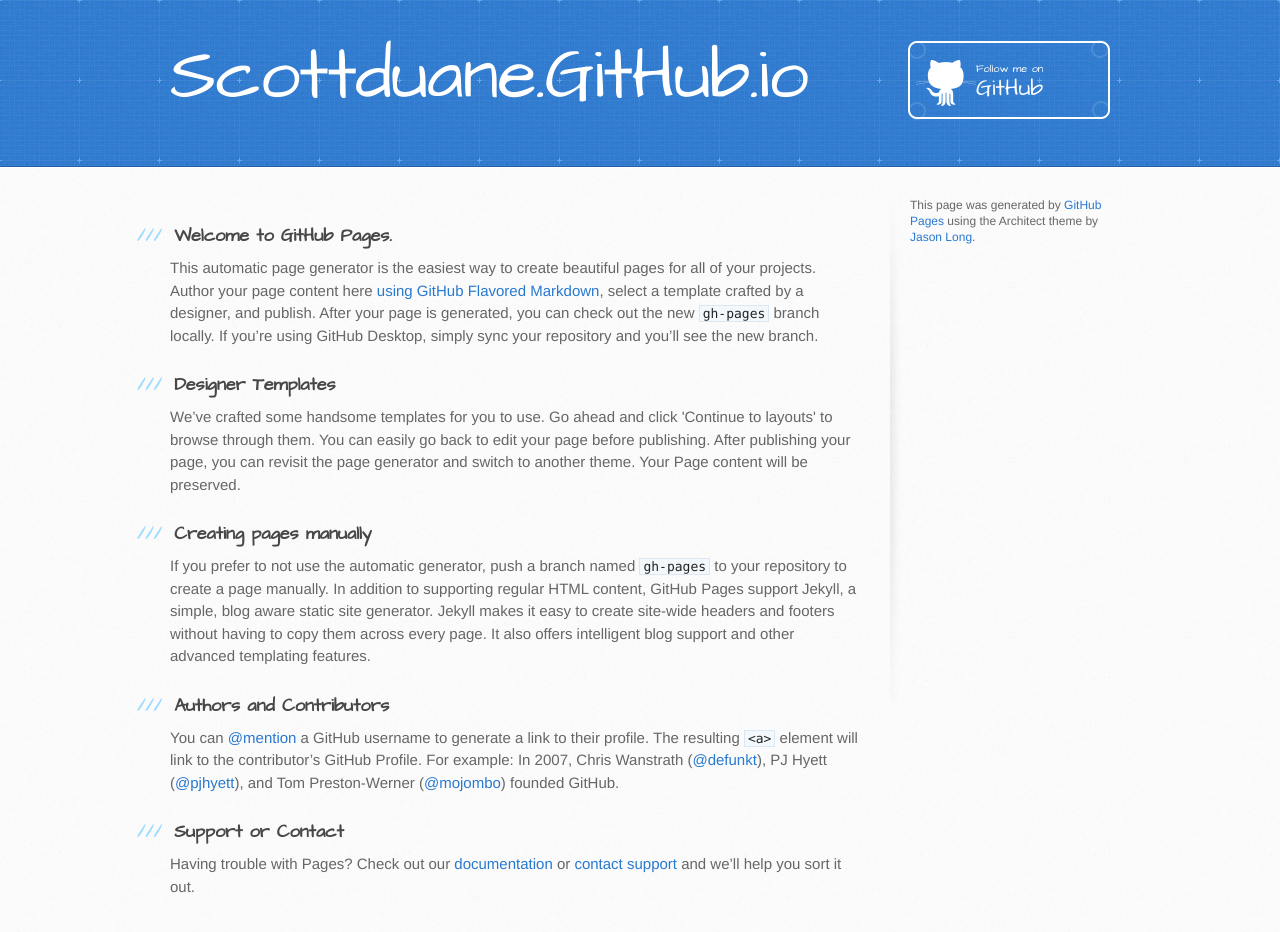
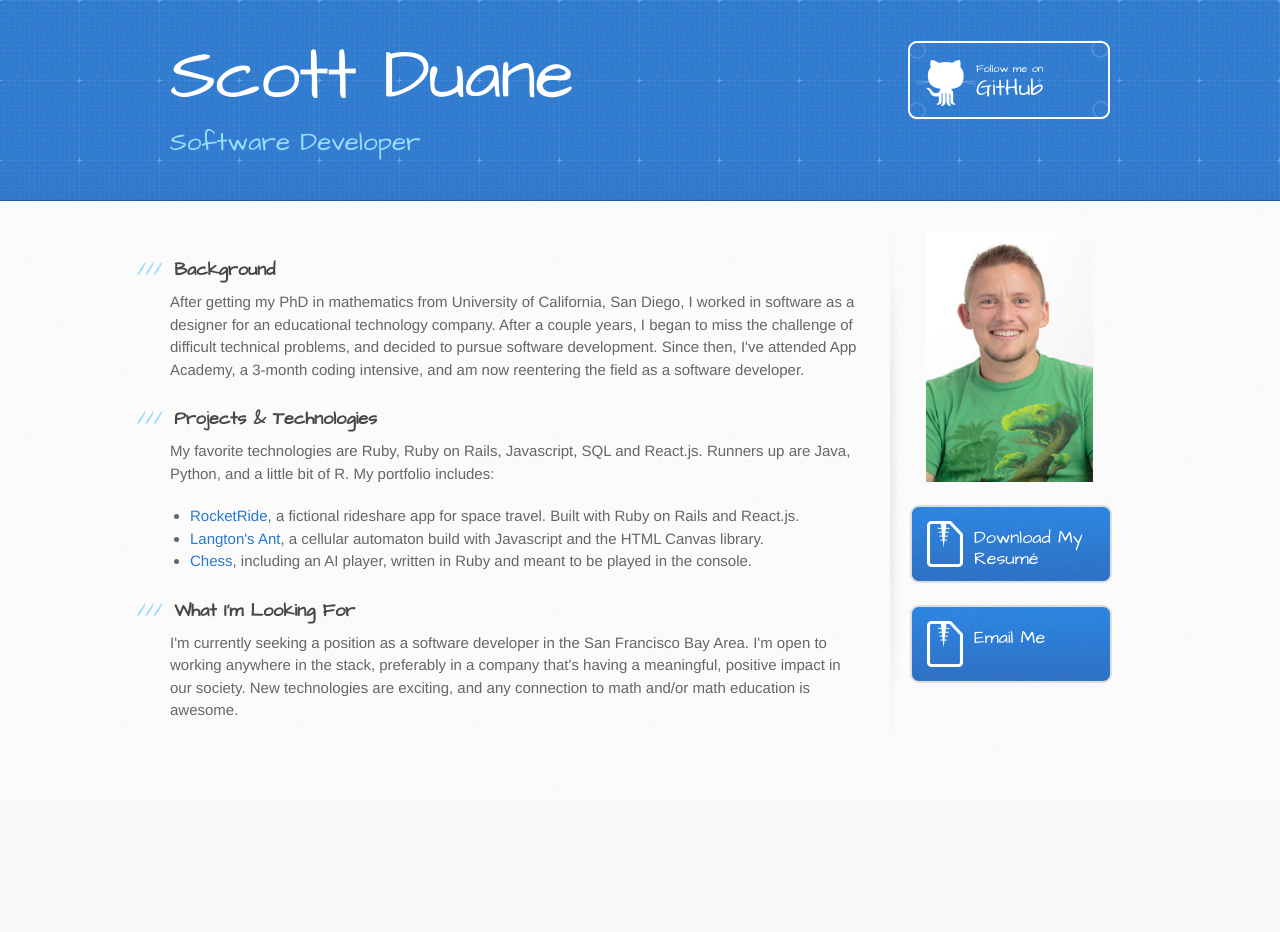
Before and after one commit to ScottDuane/scottduane.github.io, a plain HTML site: page index.html in a window 1280 px wide. After the commit the page ends 800 px from the top, so only its background shows below. Drawn offline with Linux system fonts and the light colour scheme.

Commit message:
Add changes

```diff
--- a/index.html
+++ b/index.html
@@ -19,8 +19,8 @@
   <body>
     <header>
       <div class="inner">
-        <h1>Scottduane.GitHub.io</h1>
-        <h2></h2>
+        <h1>Scott Duane</h1>
+        <h2>Software Developer</h2>
         <a href="https://github.com/ScottDuane" class="button"><small>Follow me on</small> GitHub</a>
       </div>
     </header>
@@ -29,35 +29,32 @@
       <div class="inner clearfix">
         <section id="main-content">
           <h3>
-<a id="welcome-to-github-pages" class="anchor" href="#welcome-to-github-pages" aria-hidden="true"><span class="octicon octicon-link"></span></a>Welcome to GitHub Pages.</h3>
+<a id="welcome-to-github-pages" class="anchor" href="#welcome-to-github-pages" aria-hidden="true"><span class="octicon octicon-link"></span></a>Background</h3>
 
-<p>This automatic page generator is the easiest way to create beautiful pages for all of your projects. Author your page content here <a href="https://guides.github.com/features/mastering-markdown/">using GitHub Flavored Markdown</a>, select a template crafted by a designer, and publish. After your page is generated, you can check out the new <code>gh-pages</code> branch locally. If you’re using GitHub Desktop, simply sync your repository and you’ll see the new branch.</p>
+<p>After getting my PhD in mathematics from University of California, San Diego, I worked in software as a designer for an educational technology company.  After a couple years, I began to miss the challenge of difficult technical problems, and decided to pursue software development.  Since then, I've attended App Academy, a 3-month coding intensive, and am now reentering the field as a software developer.</p>
 
 <h3>
-<a id="designer-templates" class="anchor" href="#designer-templates" aria-hidden="true"><span class="octicon octicon-link"></span></a>Designer Templates</h3>
+<a id="designer-templates" class="anchor" href="#designer-templates" aria-hidden="true"><span class="octicon octicon-link"></span></a>Projects & Technologies</h3>
 
-<p>We’ve crafted some handsome templates for you to use. Go ahead and click 'Continue to layouts' to browse through them. You can easily go back to edit your page before publishing. After publishing your page, you can revisit the page generator and switch to another theme. Your Page content will be preserved.</p>
+<p>My favorite technologies are Ruby, Ruby on Rails, Javascript, SQL and React.js.  Runners up are Java, Python, and a little bit of R.  My portfolio includes:</p>
+  <ul>
+    <li><a href="http://rocketride.space">RocketRide</a>, a fictional rideshare app for space travel.  Built with Ruby on Rails and React.js.</li>
+    <li><a href="http://scottduane.github.io/LangtonsAnt">Langton's Ant</a>, a cellular automaton build with Javascript and the HTML Canvas library.</li>
+    <li><a href="http://github.com/scottduane/chess">Chess</a>, including an AI player, written in Ruby and meant to be played in the console.</li>
+  </ul>
+<h3>
+<a id="designer-templates" class="anchor" href="#designer-templates" aria-hidden="true"><span class="octicon octicon-link"></span></a>What I'm Looking For</h3>
 
-<h3>
-<a id="creating-pages-manually" class="anchor" href="#creating-pages-manually" aria-hidden="true"><span class="octicon octicon-link"></span></a>Creating pages manually</h3>
+<p>I'm currently seeking a position as a software developer in the San Francisco Bay Area.  I'm open to working anywhere in the stack, preferably in a company that's having a meaningful, positive impact in our society.  New technologies are exciting, and any connection to math and/or math education is awesome.</p>
 
-<p>If you prefer to not use the automatic generator, push a branch named <code>gh-pages</code> to your repository to create a page manually. In addition to supporting regular HTML content, GitHub Pages support Jekyll, a simple, blog aware static site generator. Jekyll makes it easy to create site-wide headers and footers without having to copy them across every page. It also offers intelligent blog support and other advanced templating features.</p>
 
-<h3>
-<a id="authors-and-contributors" class="anchor" href="#authors-and-contributors" aria-hidden="true"><span class="octicon octicon-link"></span></a>Authors and Contributors</h3>
-
-<p>You can <a href="https://github.com/blog/821" class="user-mention">@mention</a> a GitHub username to generate a link to their profile. The resulting <code>&lt;a&gt;</code> element will link to the contributor’s GitHub Profile. For example: In 2007, Chris Wanstrath (<a href="https://github.com/defunkt" class="user-mention">@defunkt</a>), PJ Hyett (<a href="https://github.com/pjhyett" class="user-mention">@pjhyett</a>), and Tom Preston-Werner (<a href="https://github.com/mojombo" class="user-mention">@mojombo</a>) founded GitHub.</p>
-
-<h3>
-<a id="support-or-contact" class="anchor" href="#support-or-contact" aria-hidden="true"><span class="octicon octicon-link"></span></a>Support or Contact</h3>
-
-<p>Having trouble with Pages? Check out our <a href="https://help.github.com/pages">documentation</a> or <a href="https://github.com/contact">contact support</a> and we’ll help you sort it out.</p>
-        </section>
+</section>
 
         <aside id="sidebar">
 
-
-          <p>This page was generated by <a href="https://pages.github.com">GitHub Pages</a> using the Architect theme by <a href="https://twitter.com/jasonlong">Jason Long</a>.</p>
+          <img src="images/scott_duane.jpg" height="250" alt="picture of scott duane" class="profile-pic"/>
+          <a href="images/ScottDuaneResume.pdf" class="button" id="resume-button">Download My Resum&#233;</a>
+          <a href="mailto:adrian.scott.duane@gmail.com" class="button" id="email-button">Email Me</a>
         </aside>
       </div>
     </div>
--- a/stylesheets/stylesheet.css
+++ b/stylesheets/stylesheet.css
@@ -873,6 +873,14 @@ footer a:hover {
   }
 }
 
+#resume-button, #email-button {
+  font-size: 18px;
+}
+
+.profile-pic {
+  margin-bottom: 18px;
+  margin-left: 16px;
+}
 /* Mobile Landscape Size to Tablet Portrait (devices and browsers) */
 @media only screen and (min-width: 480px) and (max-width: 767px) { }
 
```
Also changed, not shown: images/scott_duane.jpg (added), 1 other file.
